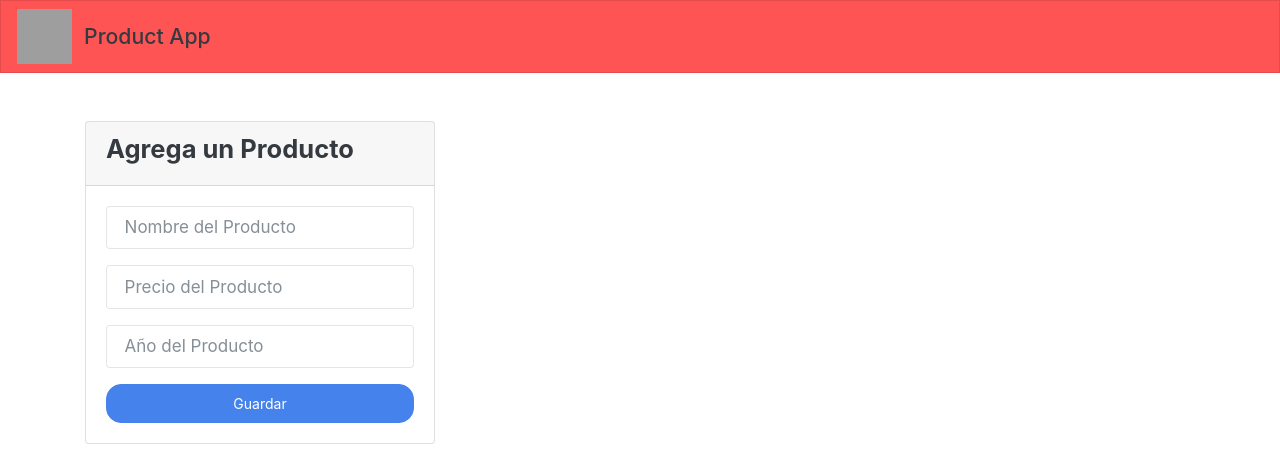
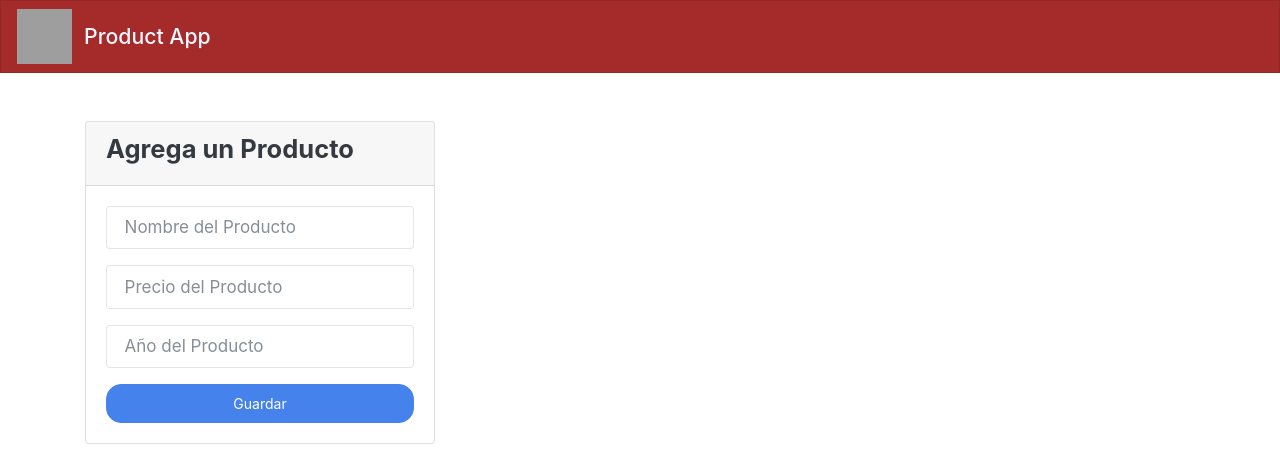
Before and after one commit to jonaaguidi/JSVanilla-Projects, a plain HTML site: page JavaScript-Products-APP/index.html in a window 1280 px wide. Drawn offline with nearby package versions, Linux system fonts and the light colour scheme; grey boxes are pictures that could not be loaded.

Commit message:
changes index.html

```diff
--- a/JavaScript-Products-APP/index.html
+++ b/JavaScript-Products-APP/index.html
@@ -7,17 +7,15 @@
     <meta name="viewport" content="width=device-width, initial-scale=1.0">
     <title>Products APP</title>
     <link rel="shortcut icon" href="https://cdn-icons-png.flaticon.com/512/1170/1170577.png" type="image/x-icon">
-    <!-- CSS PERSONALIZADO -->
-    <link rel="stylesheet" href="/JavaScript-Products-APP/style.css">
     <!-- Bootstrap CDN -->
     <link rel="stylesheet" href="https://cdn.jsdelivr.net/npm/bootswatch@4.5.2/dist/litera/bootstrap.min.css" integrity="sha384-enpDwFISL6M3ZGZ50Tjo8m65q06uLVnyvkFO3rsoW0UC15ATBFz3QEhr3hmxpYsn" crossorigin="anonymous">
 </head>
 
 <body>
     <!-- NAVIGATION -->
-    <nav class="navbar navbar-light bg-light" id="navbar" style="justify-content:flex-start;">
+    <nav class="navbar navbar-light bg-light" id="navbar" style="justify-content:flex-start; background-color:brown !important;">
         <img src="https://cdn-icons-png.flaticon.com/512/1170/1170577.png" alt="Logo" width="55px" height="55px" >
-        <a href="/" class="navbar-brand" id="brand" style="font-weight:500; margin-left:12px;">
+        <a href="/" class="navbar-brand" id="brand" style="font-weight:500; margin-left:12px; color: aliceblue;">
             Product App
         </a>
     </nav>
```
